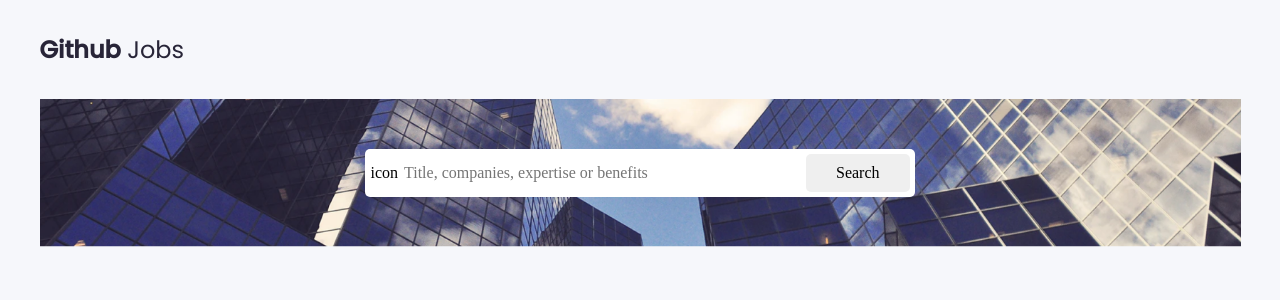
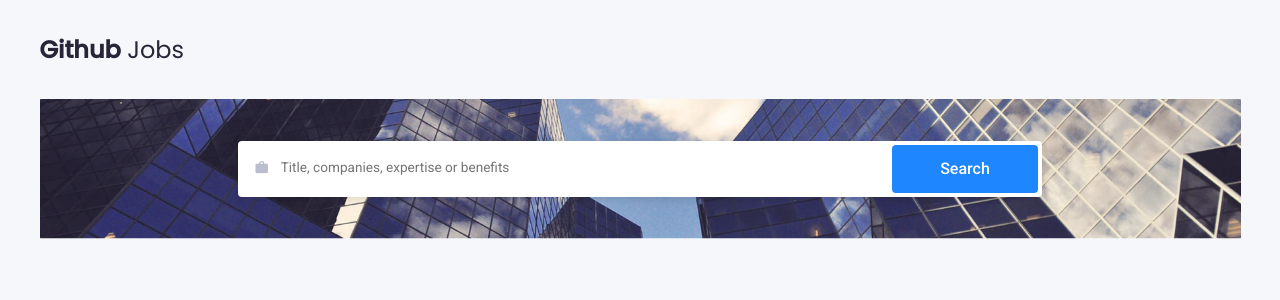
Before and after one commit to bekhzodturdialiev/github-jobs, a Vue app: page / in a window 1280 px wide. Shown: the top 300 px of the page. Built offline with nearby package versions, Linux system fonts and the light colour scheme.

Commit message:
style: GlobalSearch component

```diff
--- a/public/index.html
+++ b/public/index.html
@@ -6,6 +6,10 @@
     <meta name="viewport" content="width=device-width,initial-scale=1.0" />
     <link rel="icon" href="<%= BASE_URL %>favicon.ico" />
     <title><%= htmlWebpackPlugin.options.title %></title>
+    <link
+      href="https://fonts.googleapis.com/icon?family=Material+Icons"
+      rel="stylesheet"
+    />
     <link
       href="https://fonts.googleapis.com/css2?family=Poppins:wght@400;500&display=swap"
       rel="stylesheet"
--- a/src/assets/css/main.css
+++ b/src/assets/css/main.css
@@ -1,3 +1,5 @@
 body {
   background: #f6f7fb;
+  font-family: "Roboto", Arial, Helvetica, sans-serif;
+  font-size: 16px;
 }
--- a/src/components/GlobalSearch.vue
+++ b/src/components/GlobalSearch.vue
@@ -2,7 +2,7 @@
   <article class="global-search">
     <form class="global-search-form" action="">
       <label>
-        icon
+        <i class="material-icons global-search-form__icon">work</i>
         <input
           class="global-search-form__text"
           type="text"
@@ -16,7 +16,7 @@
 
 <script>
 export default {
-  name: "GlobalSearch",
+  name: "GlobalSearch"
 };
 </script>
 
@@ -30,19 +30,43 @@ export default {
 
   &-form {
     background: #fff;
-    padding: 5px;
-    margin: 50px 0;
-    border-radius: 5px;
+    padding: 4px;
+    margin: 42px 0;
+    border-radius: 4px;
+    display: flex;
+    box-shadow: 0px 2px 8px rgba(0, 0, 0, 0.1);
+
+    label {
+      display: flex;
+      align-items: center;
+    }
+
+    &__icon {
+      margin: 15px 9.5px 18px 12px;
+      color: #b9bdcf;
+      font-size: 0.9375em;
+    }
 
     &__text {
-      width: 400px;
+      width: 600px;
+      margin-right: 9.5px;
+      margin-bottom: 3px;
       border: none;
+      font-size: 0.85em;
+      color: #b9bdcf;
+
+      &:placeholder-shown {
+        color: #b9bdcf;
+      }
     }
 
     &__button {
+      background: #1e86ff;
+      color: #fff;
       border: none;
-      padding: 10px 30px;
-      border-radius: 5px;
+      padding: 14px 48px;
+      border-radius: 4px;
+      font-weight: 500;
     }
   }
 }
--- a/src/components/Header.vue
+++ b/src/components/Header.vue
@@ -6,13 +6,13 @@
 
 <script>
 export default {
-  name: "Header",
+  name: "Header"
 };
 </script>
 
 <style lang="scss" scoped>
 .logo_title {
-  font: 400 24px "Poppins", sans-serif;
+  font: 400 1.5em "Poppins", sans-serif;
   text-transform: capitalize;
   color: #282538;
   margin: 32px 0;
```
